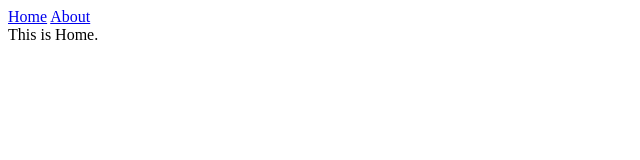
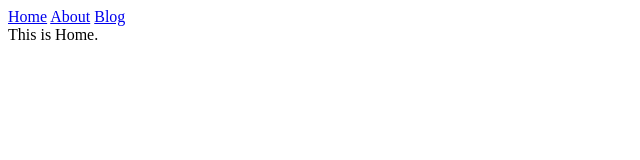
Before and after one commit to kysnrm/svelte-routing-sandbox, a Svelte app: page / in a window 1280 px wide. Shown: the top 160 px of the page, without its empty margins (0-640 px from the left). Built offline with nearby package versions, Linux system fonts and the light colour scheme.

Commit message:
Blog route を追加

```diff
--- a/src/App.svelte
+++ b/src/App.svelte
@@ -3,6 +3,7 @@
 
   import Home from "./routes/Home.svelte";
   import About from "./routes/About.svelte";
+  import Blog from "./routes/Blog.svelte";
 
   export let url = "";
 </script>
@@ -11,9 +12,11 @@
   <nav>
     <Link to="/">Home</Link>
     <Link to="about">About</Link>
+    <Link to="blog">Blog</Link>
   </nav>
   <div>
     <Route path="/" component={Home} />
     <Route path="about" component={About} />
+    <Route path="blog" component={Blog} />
   </div>
 </Router>
--- /dev/null
+++ b/src/routes/Blog.svelte
@@ -0,0 +1,7 @@
+<script lang="ts">
+  import { Router, Link, Route } from "svelte-routing";
+
+  export let location;
+</script>
+
+<div>This is Blog.</div>
```
